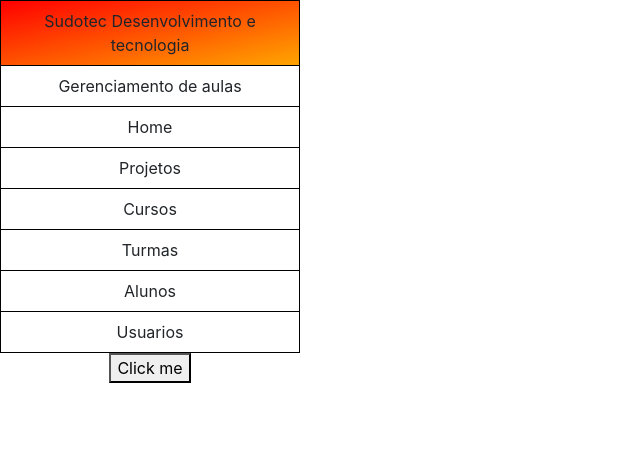
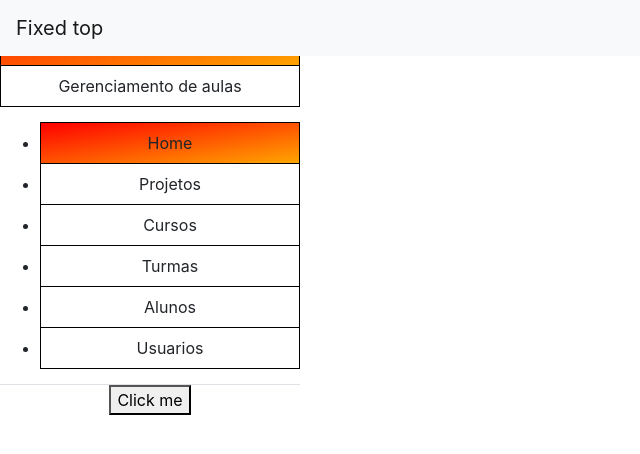
Before and after one commit to kseikyo/sudotec-gestao-aulas-frontend, a React (Create React App) app: page / in a window 1280 px wide. Shown: the top 454 px of the page, without its empty margins (0-640 px from the left). Built offline with nearby package versions, Linux system fonts and the light colour scheme; the HTML template or start-up script is replaced by a standard one.

Commit message:
Created the Stickybar component

```diff
--- a/src/App.js
+++ b/src/App.js
@@ -1,12 +1,14 @@
 import React from 'react';
 import './App.css';
 import Sidebar from './components/sidebar';
+import Stickybar from './components/stickybar';
 import FormLogin from './components/form_login';
 
 function App() {
   return (
     <div className="App">
       <Sidebar />
+      <Stickybar />
     </div>
   );
 }
--- a/src/components/sidebar.js
+++ b/src/components/sidebar.js
@@ -1,9 +1,9 @@
 import React from 'react';
-import './sidebar.css';
+import '../styles/sidebar.css';
 
 function MenuItem(props) {
     return (
-        <li className="nav-item" onClick={() => alert('hi')} style={{cursor: "pointer"}}>
+        <li className="nav-item" onClick={() => alert('hi')} style={{ cursor: "pointer" }}>
             <i className={props.icon}></i>
             <span>{props.span}</span>
         </li>
@@ -27,12 +27,7 @@ class Sidebar extends React.Component {
         })
             .then(() => {
                 let container = document.querySelector(".container");
-            if (this.state.isShowing) {
-                container.style.left = "0px";
-            }
-            else {
-                container.style.left = "-300px";
-            }
+                this.state.isShowing ? container.style.left = "0px" : container.style.left = "-300px";
             })
             .catch((err) => {
                 console.log(err);
@@ -56,12 +51,14 @@ class Sidebar extends React.Component {
                                 Gerenciamento de aulas
                             </span>
                         </li>
+                        <menu>
                             <MenuItem icon="home-icon" span="Home" />
                             <MenuItem icon="projects-icon" span="Projetos" />
                             <MenuItem icon="courses-icon" span="Cursos" />
                             <MenuItem icon="classes-icon" span="Turmas" />
                             <MenuItem icon="students-icon" span="Alunos" />
                             <MenuItem icon="users-icon" span="Usuarios" />
+                        </menu>
                     </ul>
                 </nav>
                 <button onClick={() => this.handleClick()}>
--- /dev/null
+++ b/src/components/stickybar.js
@@ -0,0 +1,11 @@
+import React from 'react';
+
+function Stickybar() {
+    return (
+        <nav class="navbar fixed-top navbar-light bg-light">
+            <a class="navbar-brand" href="#">Fixed top</a>
+        </nav>
+    );
+}
+
+export default Stickybar;
```
Also changed, not shown: src/styles/sidebar.css (renamed from src/components/sidebar.css). Lines whose indentation alone changed are shown as unchanged.
